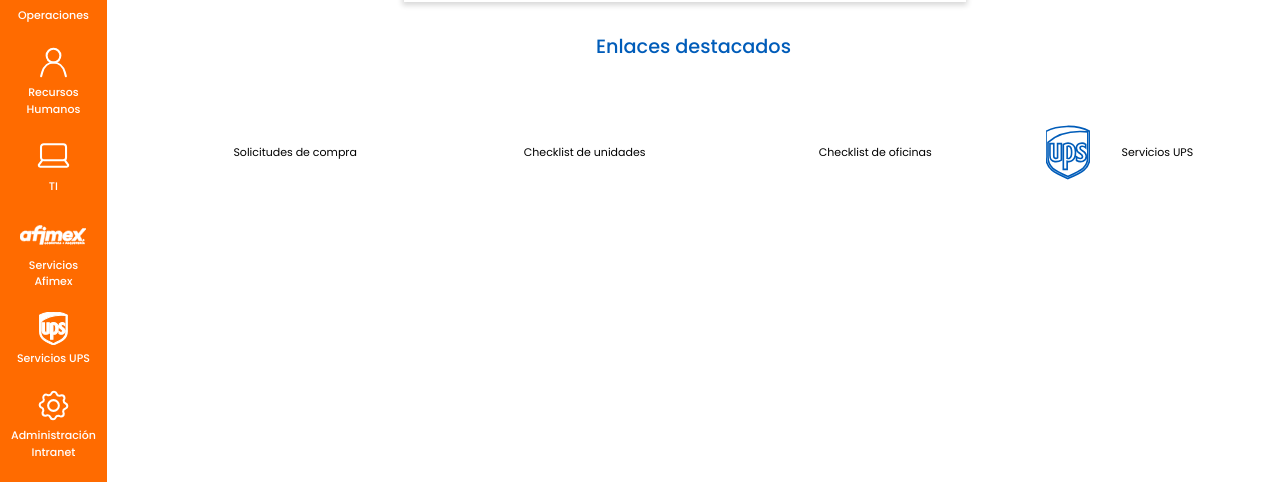
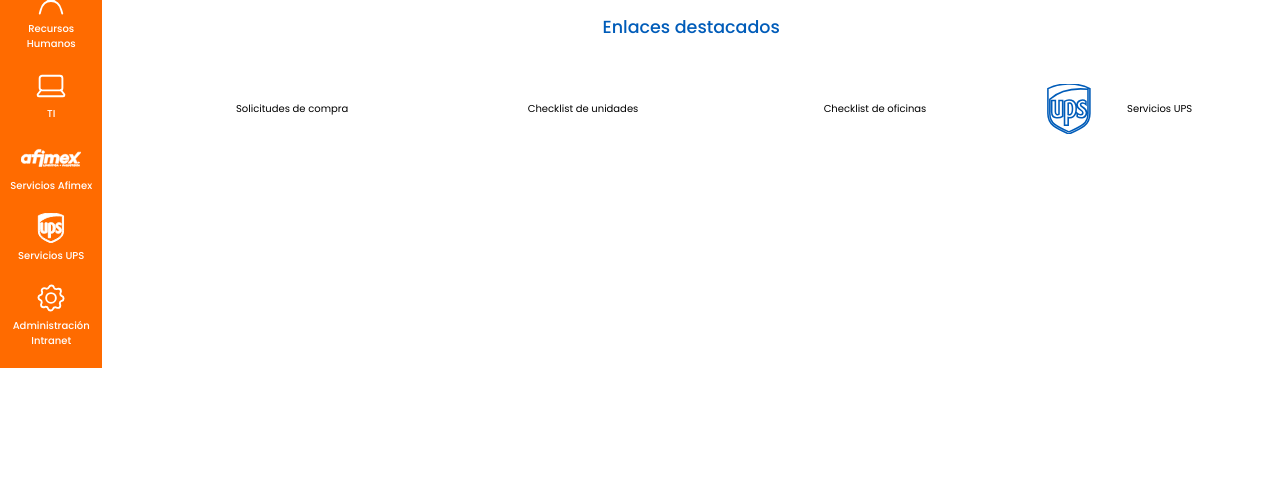
Before and after one commit to jagp-afimex/intra-disenio, a website: page index.html in a window 1280 px wide. Shown: the part 449-931 px from the top of the page. After the commit the page ends 817 px from the top, so only its background shows below. Drawn offline with Linux system fonts and the light colour scheme.

Commit message:
modificacion minima a las cards

```diff
--- a/index.html
+++ b/index.html
@@ -157,7 +157,7 @@
         <div class="col-md-12">
           <h1 class="h1 text-secondary">
             <i class="time">&#9925;</i>
-            <i class="time">&#9925;</i>
+            <i class="time">☀️</i>
             <i class="time">&#127765;</i>
             Buenos días, Pedro Vallejo
           </h1>
@@ -213,7 +213,7 @@
 
       <div class="row">
         <div class="col-md-12">
-          <h3 class="h3 text-center text-secondary py-5">Enlaces destacados</h3>
+          <h3 class="h3 text-center text-secondary pb-4 pt-5">Enlaces destacados</h3>
         </div>
       </div>
 
--- a/sass/abstracts/_mixins.scss
+++ b/sass/abstracts/_mixins.scss
@@ -29,6 +29,6 @@
         @media only screen and (max-width: 75em) { @content };    //1200px
     }
     @if $breakpoint == big-desktop {
-        @media only screen and (min-width: 112.5em) { @content };    //1800
+        @media only screen and (min-width: 112.5em) { @content };    //1800px
     }
 }
--- a/sass/base/_base.scss
+++ b/sass/base/_base.scss
@@ -9,14 +9,33 @@
 html {
     /* font-size en px que queremos / font-size default del navegador * 100 = font-size en %  */
     /* 10px / 16px * 100 = 62.5% */
-    // font-size: 62.5%;
+    font-size: 62.5%;
     /* 12px / 16px * 100 = 75% */
     // font-size: 75%;
     /* 11px / 16px * 100 = 75% */
-    font-size: 68.75%;
+    // font-size: 68.75%;
+
+    @include respond(tab-land) { // width < 1200px?
+        font-size: 56.25%; // 1rem = 9px, 9/16 * 100 = 50%
+    }
+
+    @include respond(tab-port) { // width < 900px?
+        font-size: 50%; // 1rem = 8px, 8/16 * 100 = 50%
+    }
+
+    // @include respond(phone) { // width < 600px?
+    //     font-size: 30%; // 1rem = 4.8px
+    // }
+
+    @include respond(big-desktop) { // width < 1800px?
+        font-size: 74%; // 1rem = 12px, 12/16 * 100 = 50%
+    }
+
 }
 
 body {
     box-sizing: border-box;
-    // overflow: hidden;
+    @include respond(phone) {
+        overflow-x: hidden;
+    }
 }
--- a/sass/components/_card-destacados.scss
+++ b/sass/components/_card-destacados.scss
@@ -8,10 +8,6 @@
     @include shadowBox;
   }
 
-  &:hover  &-destacados__icon {
-    stroke: $primary-color;
-  }
-
   &-destacados {
     display: flex;
     flex-direction: row;
@@ -20,6 +16,10 @@
     padding: 2rem;
 
     transition: box-shadow .2s ease-out;
+
+    &:hover &__icon {
+      stroke: $primary-color;
+    }
   }
 
   &-destacados__icon {
@@ -27,12 +27,14 @@
     height: 5rem;
     fill: $color-white;
     stroke: $secondary-color;
+
+    transition: stroke .2s ease-out;
   }
 
 }
 
 .ups-filled {
-  stroke-width: 1;
-  width: 4rem;
+  // stroke-width: 1;
+  // width: 4rem;
 
 }
--- a/sass/layout/_main-content.scss
+++ b/sass/layout/_main-content.scss
@@ -5,10 +5,10 @@
     @include respond(phone) {
         // background-color: thistle;
         // flex-basis: 100%;
-        flex-grow: 1;
+        // flex-grow: 1;
         // height: 100%;
         // background-color: aquamarine;
-
+        margin-bottom: 10rem;
     }
 
 
--- a/sass/layout/_sidebar.scss
+++ b/sass/layout/_sidebar.scss
@@ -11,12 +11,13 @@
         padding: 0;
         margin: 0;
         width: 100vw;
-        // position: fixed;
-        // bottom: 0;
+        position: fixed;
+        bottom: 0;
         // left: 0;
         // overflow: visible;
         overflow-y: scroll;
-        // z-index: 10;
+        z-index: 10;
+        // align-items: center;
     }
 
     &-nav {
```
Also changed, not shown: css/style.css.
